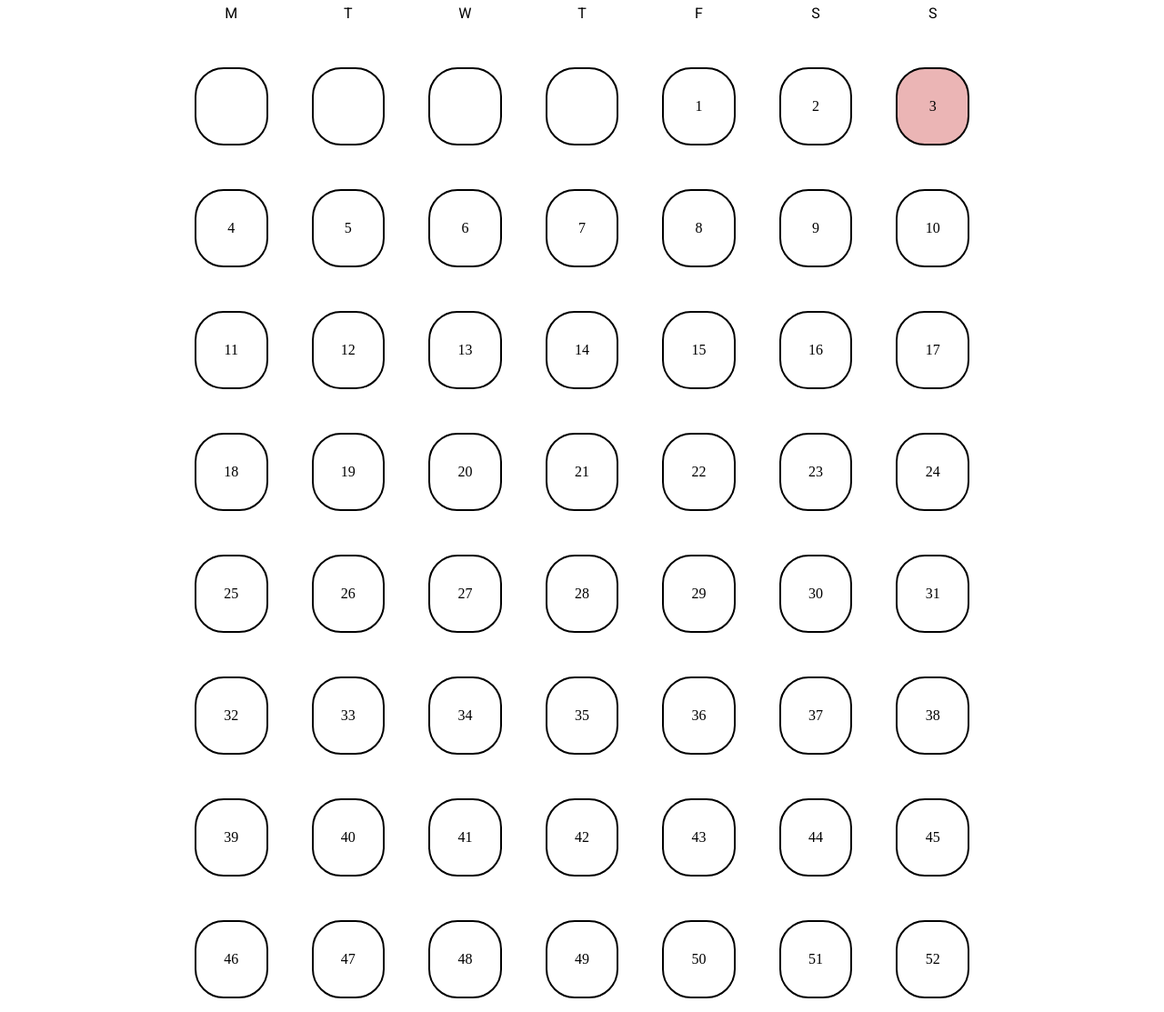
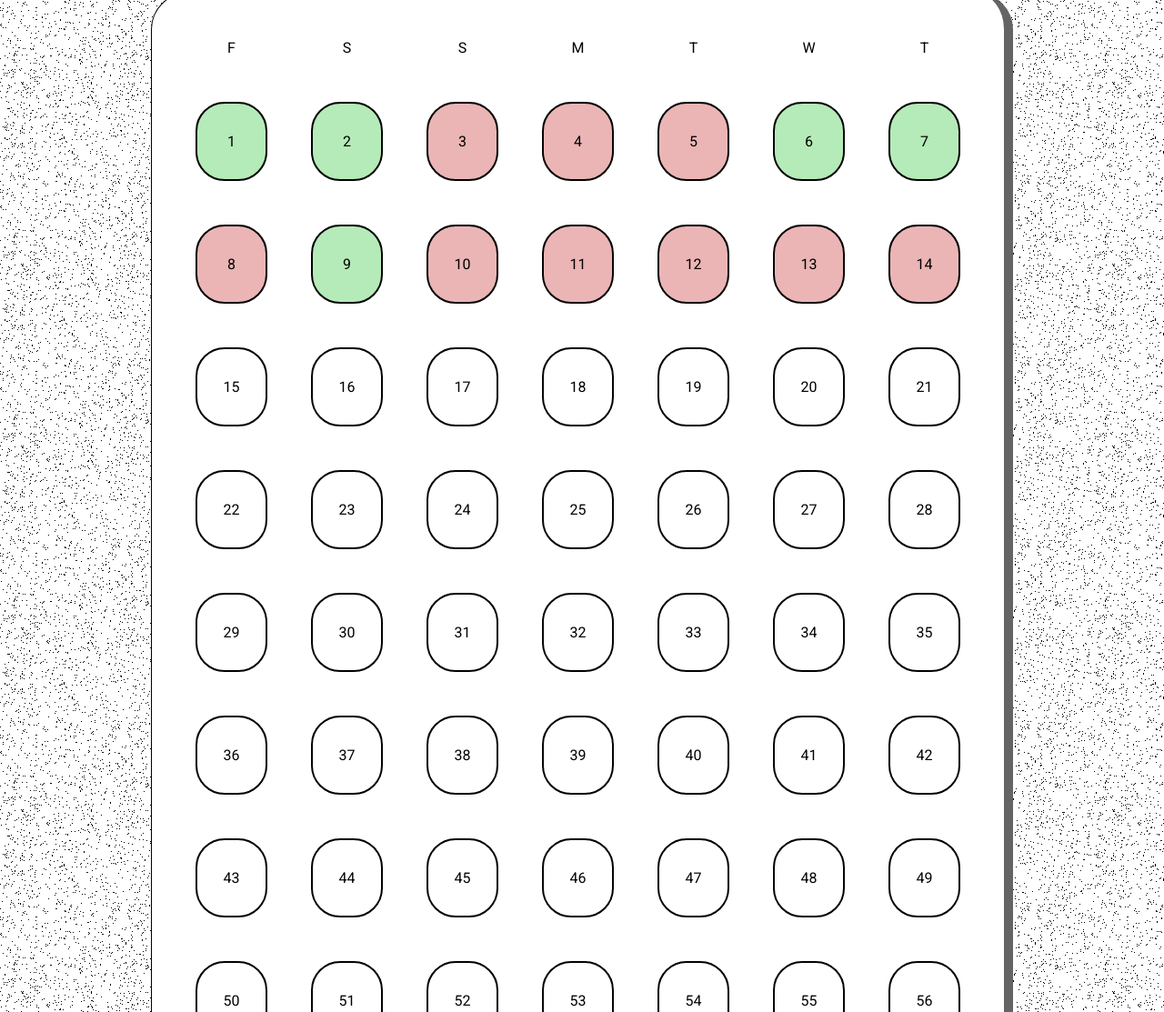
Before and after one commit to natitek/60dayschallengetracker, a plain HTML site: page index.html in a window 1280 px wide. Shown: the part 337-1450 px from the top of the page at 91% size. Drawn offline with Linux system fonts and the light colour scheme; no server answers.

Commit message:
checks if coding amount is the req amount

```diff
--- a/date.json
+++ b/date.json
@@ -1,3 +1,3 @@
 {
-    "dayscount": 1
+    "dayscount": 15
 }
--- a/index.html
+++ b/index.html
@@ -14,9 +14,11 @@
 
 </head>
 <body>
+
   <div class="infotext">
     <h1>Code 2 hrs everyday for 60 days.</h1>
-    <h3><s>Todo : Connect with Wakatime</s></h3>
+    <p>Start Date: Fri Oct 4,  2024 </p>
+    <h3>Todo : Connect with Wakatime</h3>
 
 
     <h3>Todo : UI Design and Responsive on Common Devices</h3>
@@ -24,13 +26,13 @@
   </div>
 <table class="daysTable">
 <tr>
+<th>F</th>
+<th>S</th>
+<th>S</th>
 <th>M</th>
 <th>T</th>
 <th>W</th>
 <th>T</th>
-<th>F</th>
-<th>S</th>
-<th>S</th>
 </tr>
 
 <tr>
--- a/script.js
+++ b/script.js
@@ -4,82 +4,100 @@ const rows = daysTable.rows;
 
 let cellcount = 0;
 
-async function getDateFromJSON(){
-const url =
-    "./date.json";
-
-  try {
-    const response = await fetch(url);
-    if (!response.ok) {
-      throw new Error(`Response status: ${response.status}`);
-    }
-
-    const json = await response.json();
-
-    let jsonArray = Object.values(json)[0];
-
-    return jsonArray
-
-  } catch (error) {
-    console.error(error.messsage);
-  }}
-
-
-  let dayNumber = 3;
+//                0    1    2    3   4  5        6  7       8     9   10  11  12  13
 
 
 
-  getDateFromJSON().then(x => {
-    console.log(x);
+let history = new Array(11);
+let sizeofarray = 11;
 
-    dayNumber = x
 
+for(let i = 0 ; i < sizeofarray; i ++){
+  let x = new Array(7)
+  for(let j = 0 ; j < 7; j++){
+    x[j] = undefined;
+}
+    history[i] = x;
+
+  }
+
+  history[0] = [4.80,6.02,0.65,0.43,0.65, 4.97 , 4];
+  history[1] = [ 0.58,3.22,1.18, 0 , 0 , 0 , 0 ];
+
+
+history.forEach(element => {
+  console.log(element)
 });
 
 
 
+// async function getDateFromJSON(){
+// const url =
+//     "./date.json";
+
+//   try {
+//     const response = await fetch(url);
+//     if (!response.ok) {
+//       throw new Error(`Response status: ${response.status}`);
+//     }
+
+//     const json = await response.json();
+
+//     let jsonArray = Object.values(json)[0];
+
+//     return jsonArray
+
+//   } catch (error) {
+//     console.error(error.messsage);
+//   }}
+
+
+  let dayNumber = 16;
+
+
+
+
+// getData().then(
+//   x => {
+//     console.log(x)
+
+// });
+
+
 
 //Makes the Table
-for (var i = 1; i <= rows.length - 1; i++) {
+for (var i = 1; i <= rows.length-1; i++) {
   for (var j = 0; j < 7; j++) {
-    if (cellcount < 4 || cellcount >= 60 + 4) {
-    } else {
-      rows.item(i).children.item(j).firstElementChild.textContent = cellcount - 3;
+
+
+      // rows.item(i).children.item(j).addEventListener("click",function(e){
+      //  console.log("test")
+      //  rows.item(i).children.item(j).classList.add("passed")
+      // });
+
+      rows.item(i).children.item(j).firstElementChild.textContent = cellcount+1;
+      cellcount += 1;
       rows.item(i).children.item(j).addEventListener("dblclick", function (e) {
           console.log(this.textContent);
         });
     }
 
-    cellcount += 1;
+
   }
-}
+
 
 //Update time
 setInterval(function () {
   document.getElementsByClassName("timex").item(0).textContent = `${new Date().toDateString()} ${new Date().toLocaleTimeString()}`;
 }, 1000);
 
-//The XHTML method
-function askWaka() {
-  var xhttp = new XMLHttpRequest();
+function timex(){
 
-  xhttp.onreadystatechange = function () {
-    if (this.readyState == 4 && this.status == 200) {
-      // console.log(this.responseText)
-      console.log(this.responseText);
-    }
-  };
-  xhttp.open(
-    "GET",
-    "https://wakatime.com/share/@natitek/d3ddd938-fc86-41a4-82cc-2eb1bf639220.json",
-    true
-  );
-  xhttp.send();
 }
 
+
 async function getData() {
-  const url =
-    "https://wakatime.com/share/@natitek/d3ddd938-fc86-41a4-82cc-2eb1bf639220.json";
+  const url = "https://wakatime.com/share/@natitek/d3ddd938-fc86-41a4-82cc-2eb1bf639220.json";
 
   try {
     const response = await fetch(url);
@@ -92,29 +110,31 @@ async function getData() {
     let jsonArray = Object.values(json);
     let today = Object.values(jsonArray[0][6])[1];
 
+    //[0][6] --- 6 means day of the week starting from 0,
+    // [1] --- grandtotal
+
     let t = Object.values(today)[4];
 
-    console.log(t);
+    // .values(today)   ,[6] -- decimal
+
+   gpthelped = t;
+
+    // console.log(t);
+    // return t
   } catch (error) {
     console.error(error.messsage);
   }
 }
 
 
-// let d = new Date().getMinutes();
-// console.log(d);
-
-
-
-
 function isdayover() {
   if (new Date().getHours() >= 23) {
-let todaysdate = getDateFromJSON();
+// let todaysdate = getDateFromJSON();
 
     todaysdate += 1;
 
 
-    //todo : POST to the JSON the new Day
+    //TODO : POST to the JSON the new Day
 
     return true;
   }
@@ -124,47 +144,46 @@ let todaysdate = getDateFromJSON();
 }
 // console.log(getDateFromJSON())
 
-setInterval(isdayover(), 60000); //every Minute check if its a new day
+// setInterval(isdayover(), 60000); //every Minute check if its a new day
 
 setInterval(check(), 1000); //Check every Minute if coding is complete befor day is over
 
-function iscodingcomplete() {
-  if (getData() >= 2) {
-    return true;
-  } else {
-    return false;
-  }
-}
 
 function check() {
+
   for (var i = 1; i <= rows.length - 1; i++) {
     for (var j = 0; j < 7; j++) {
-      let thecell = rows.item(i).children.item(j).firstElementChild.textContent
-      let thefirstelement = rows.item(i).children.item(j).classList
+      let thecell = rows.item(i).children.item(j).firstElementChild.textContent  // the p inside the cell
+      let thefirstelement = rows.item(i).children.item(j).classList // the td holding text
 
-      if (thecell == dayNumber && !iscodingcomplete() && isdayover()) {
+
+
+     if ((thecell <= dayNumber) && (history[i-1][j] > 2 )) {
+        thefirstelement.add("passed");
+        // console.log(history[i-1][j] + " is the value")
+        // console.log("i :" + i + " j :" + j + " cell value: " + thecell);
+
+        // console.log(history[i-1][j] + "is greater than 2")
+      }
+      else if ((thecell <= dayNumber) && ((history[i-1][j] < 2 ))) {
         thefirstelement.add("failed");
-
-    } else if (thecell == dayNumber && !iscodingcomplete() && !isdayover()) {
-        thefirstelement.add("failed");
-      }
-      else if(thecell == dayNumber && iscodingcomplete()){
-        thefirstelement.add("passed");
+        // console.log(history[i-1][j] + "is less than 2")
 
       }
-      else if (thecell == dayNumber && iscodingcomplete() && !isdayover()) {
-        thefirstelement.add("passed");
+      else if((thecell <= dayNumber) && ((history[i-1][j] === undefined))){
+        thefirstelement.add("default_style")
+        // console.log("reached the end")
+        // break;
       }
     }
-    console.log(dayNumber)
+    }
   }
 
-}
-
-function addToCodingDaysJSON(){
 
 
-}
+
+
+
 
 //1440 minutes in a date
 
--- a/style.css
+++ b/style.css
@@ -1,10 +1,22 @@
 body{
  display : grid;
  place-items: center;
+ background-image: url(./bg.png);
+ /* background-size: 1em; */
+
 
 }
+.daysTable > tr , td , p{
+    /* border:black solid 2px ; */
+font-family: "Roboto", sans-serif;
+font-family: 400;
+font-style:normal;
+font-size: 1em;
+}
+
+
 .infotext{
-    margin-top: 3em;
+  margin-top: 3em;
   text-align: center;
   font-family: "Roboto", sans-serif;
   font-weight: 400;
@@ -31,7 +43,14 @@ th{
     margin: 1em;
     border-spacing: 3em;
     border-collapse: separate;
+    border:black solid 1px;
+    border-radius: 40px;
+    background-color: white;
+    border-right: rgb(100, 100, 100) solid 10px;
+    border-bottom:rgb(100, 100, 100) solid 10px;
+
 }
+
 td{
     border: black solid 2px ;
     border-radius: 2em;
@@ -55,3 +74,7 @@ tr{
 .failed{
     background-color: rgb(235, 181, 181);
 }
+
+.default_style{
+    background-color: rgb(255, 255, 255);
+}
```
Also changed, not shown: bg.png (added), bg2.png (added).
